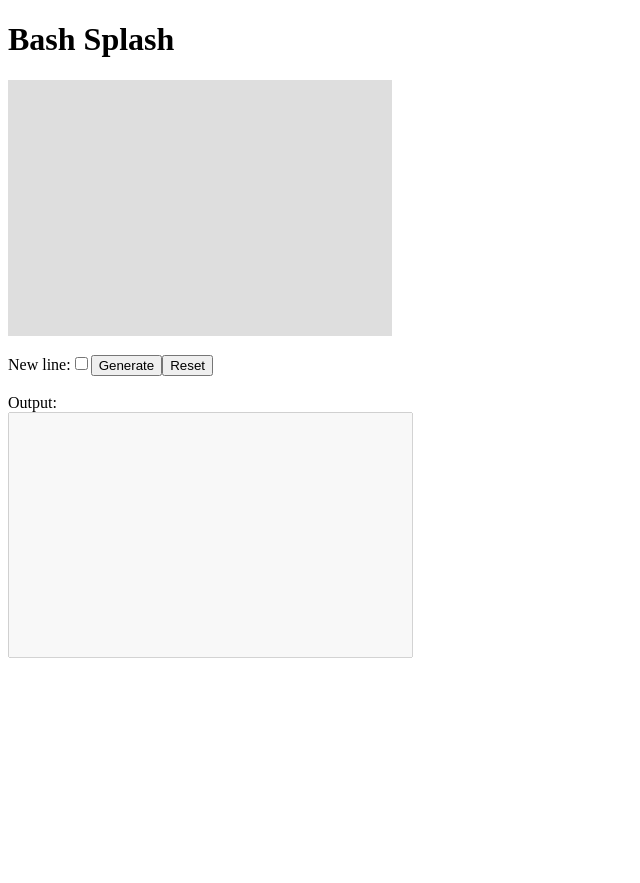
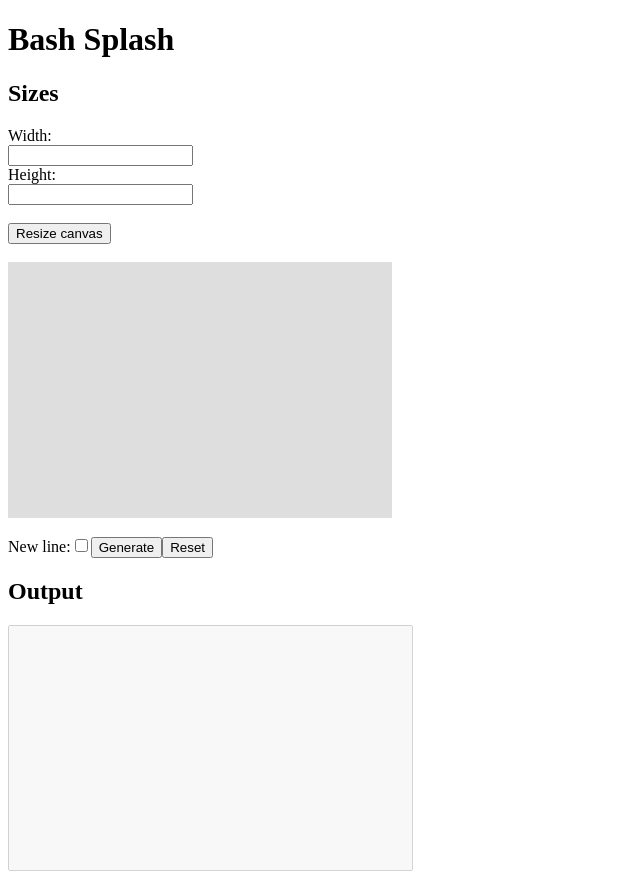
Before and after one commit to saintabomination/bash-splash, a React (Create React App) app: page / in a window 1280 px wide. Shown: the whole page, without its empty margins (0-640 px from the left). Before the commit the page ends 800 px from the top, so only its background shows below. Built offline with nearby package versions, Linux system fonts and the light colour scheme.

Commit message:
Base form for resizing the canvas

```diff
--- a/src/App.tsx
+++ b/src/App.tsx
@@ -33,13 +33,19 @@ const App = (): JSX.Element => {
   return (
     <>
       <h1>Bash Splash</h1>
+      <h2>Sizes</h2>
+      <label htmlFor="width">Width:</label><br />
+      <input type="number" name="width" /><br />
+      <label htmlFor="height">Height:</label><br />
+      <input type="number" name="height" /><br /><br />
+      <button>Resize canvas</button><br /><br />
       <Board tiles={tiles} />
       <br />
       <label htmlFor="newline">New line:</label>
       <input type="checkbox" name="newline" ref={newLineRef} />
       <button onClick={handleGeneration}>Generate</button>
-      <button onClick={handleReset}>Reset</button><br /><br />
-      <label htmlFor="output">Output:</label><br />
+      <button onClick={handleReset}>Reset</button>
+      <h2>Output</h2>
       <textarea
         name="output"
         cols={48}
```
